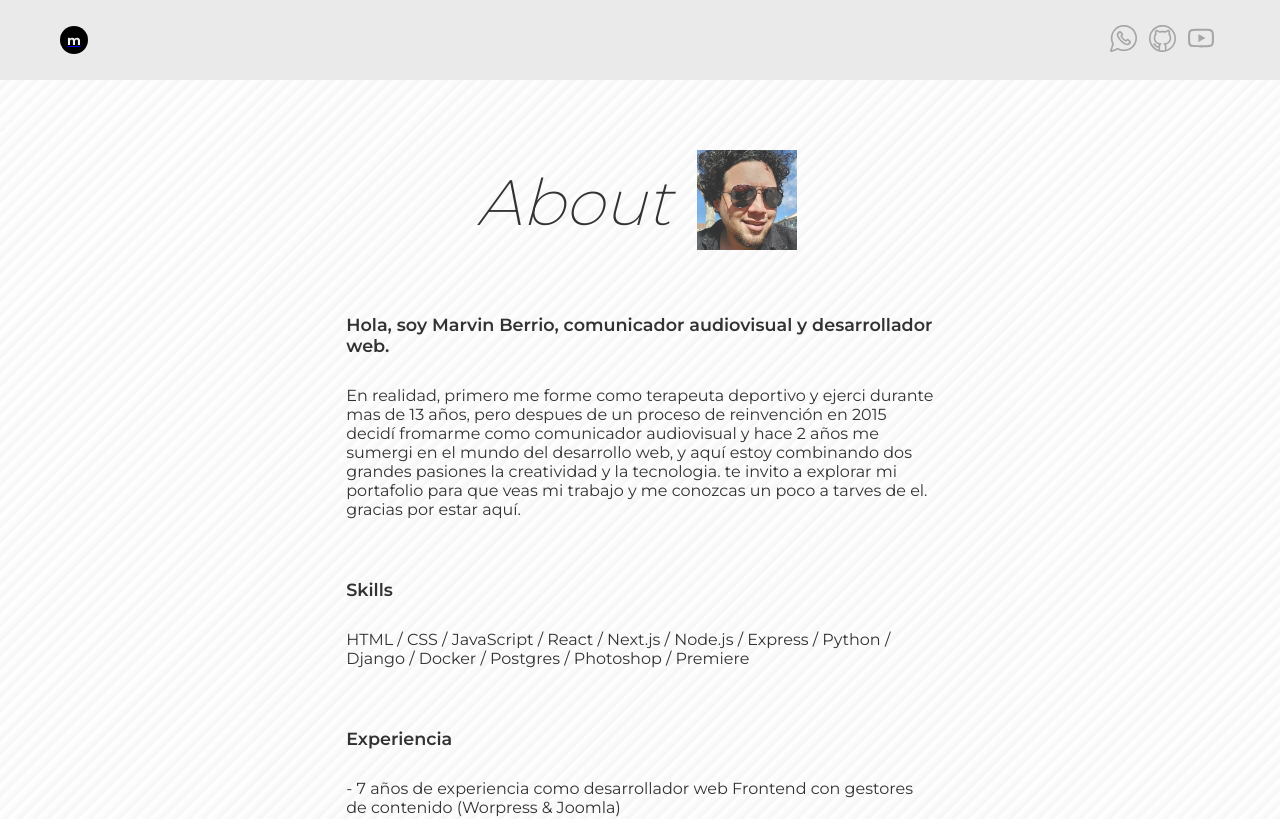
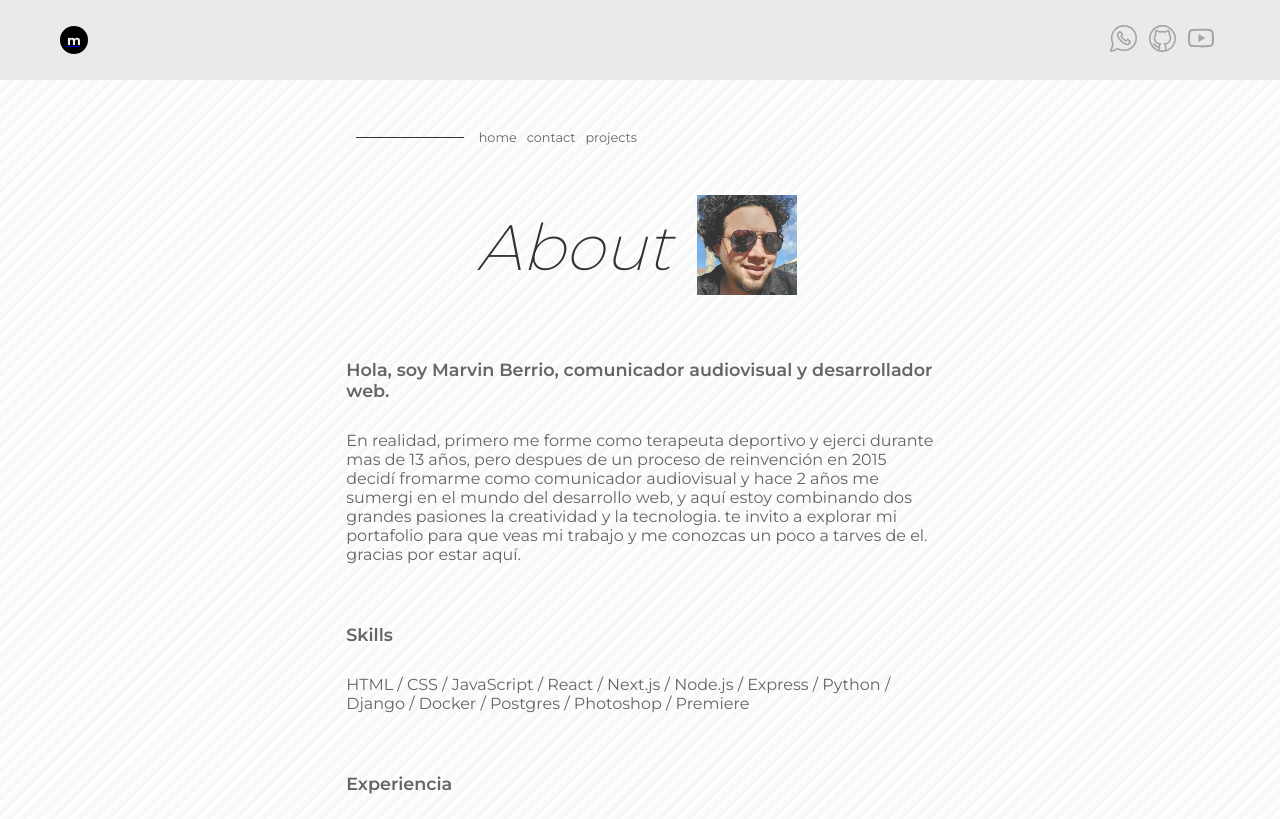
Before and after one commit to marvinccp/portfolio1, a Next.js app: page /about in a window 1280 px wide. Shown: the top 819 px of the page. Built offline with nearby package versions, Linux system fonts and the light colour scheme.

Commit message:
update about page

```diff
--- a/src/app/about/about.module.css
+++ b/src/app/about/about.module.css
@@ -13,7 +13,6 @@
     background-color: #e3e3e3;
     opacity: .8;
     background: repeating-linear-gradient(-45deg, #fdfdfd, #fdfdfd 2px, #f3f3f3 2px, #ffffff 10px);
-
 }
 .main {
     display: flex;
@@ -23,8 +22,15 @@
     gap: 60px;
     height: 60%;
     width: 90%;
-    margin: 20px auto;
+    margin: 50px auto;
     color: aliceblue;
+
+    animation: moveStart2 2s;
+    animation-play-state: running;
+    animation-iteration-count: 1;
+    animation-timing-function: cubic-bezier(0.2, 0.6, 0.2, 1);
+    animation-delay: .7s;
+    animation-fill-mode: backwards;
 }
 .header{
     display: flex;
@@ -54,17 +60,47 @@
     transform: skew(-15deg);
 }
 
+.menu_inline a{
+text-decoration: none;
+margin: 0 5px;
+font-size: .8rem;
+}
 
 .container p{
 
-    color: black;
+    color: rgb(63, 63, 63);
 }
-
+.menu_inline{
+    width: 70%;
+    display: flex;
+    align-items: center;
+    justify-content: flex-start;
+    margin: 0 0 0 -30px;
+     animation: moveStart2 2s;
+     animation-play-state: running;
+     animation-iteration-count: 1;
+     animation-timing-function: cubic-bezier(0.2, 0.6, 0.2, 1);
+     animation-delay: .7s;
+     animation-fill-mode: backwards;
+}
+.line{
+    background-color: black;
+    height: 1px;
+    width: 20%;
+    margin: 0 10px 0 0;
+}
 
 
 @media(min-width:768px) {
    .container{
     padding: 50px 60px;
+   }
+   .menu_inline {
+       width: 70%;
+       display: flex;
+       align-items: center;
+       justify-content: flex-start;
+       margin: 0 0 0 -30px;
    }
 
 }
@@ -87,3 +123,16 @@
     filter: grayscale(100%); */
 
 }
+
+
+@keyframes moveStart2 {
+    0% {
+        opacity: 0;
+        /* transform: translateY(60%); */
+    }
+
+    100% {
+        opacity: 1;
+        /* transform: translateY(0%); */
+    }
+}
--- a/src/app/about/page.js
+++ b/src/app/about/page.js
@@ -6,6 +6,18 @@ import Link from "next/link";
 const About = () => {
   return (
     <main className={styles.container}>
+      <div className={styles.menu_inline}>
+        <div className={styles.line}></div>
+        <Link href={"/"}>
+        <p>home</p>
+        </Link>
+        <Link href={"/contact"}>
+        <p>contact</p>
+        </Link>
+        <Link href={"/contact"}>
+        <p>projects</p>
+        </Link>
+      </div>
       <main className={styles.main}>
         <header className={styles.header}>
           <h1>About</h1>
```
